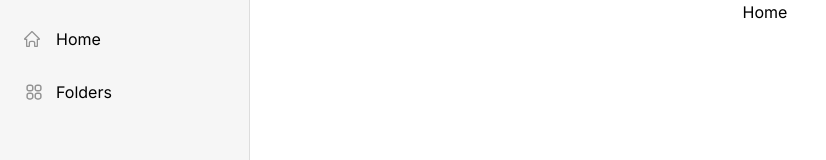
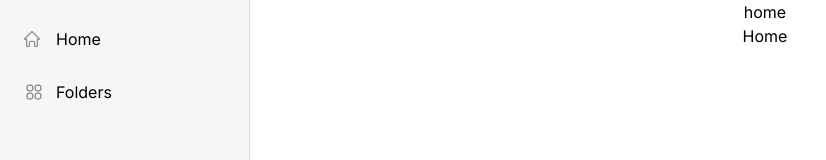
Before and after one commit to mothibimalebana/upload-a-file-frontEnd, a React (Vite) app: page /home in a window 1280 px wide. Shown: the top 160 px of the page, without its empty margins (0-826 px from the left). Built offline with nearby package versions, Linux system fonts and the light colour scheme.

Commit message:
fix: redid the layout, outlet is now below header in App.jsx

```diff
--- a/src/App.jsx
+++ b/src/App.jsx
@@ -4,6 +4,7 @@ import Navbar from './components/Navbar';
 import { useState } from 'react';
 import { useGSAP } from '@gsap/react';
 import gsap from 'gsap';
+import Header from './components/Header';
 
 function App() {
   const [selectedPage, useSelectedPage] = useState(window.location.pathname.slice(1));
@@ -18,6 +19,7 @@ function App() {
     <div id='app' className="app grid overflow-y-hidden overflow-x-hidden md:grid-cols-[250px_minmax(900px,_auto)] bg-[#fff]">
       <Navbar page={useSelectedPage} currPage={selectedPage}/>
       <div className="app-content w-full">
+        <Header page={selectedPage}/>
         <Outlet id='outlet'/>
       </div>
     </div>
--- /dev/null
+++ b/src/components/Header.jsx
@@ -0,0 +1,9 @@
+const Header = ({page}) => {
+    return(
+        <>
+            <p>{page}</p>
+        </>
+    )
+}
+
+export default Header
--- a/src/components/Navbar.jsx
+++ b/src/components/Navbar.jsx
@@ -35,6 +35,7 @@ const Navbar = ({page, currPage}) => {
 
 
     const bottomNavLink = [
+        /** Settings **/
         {
             img:
                 <svg width="20" height="20" viewBox="0 0 20 20" fill="none" xmlns="http://www.w3.org/2000/svg">
```
